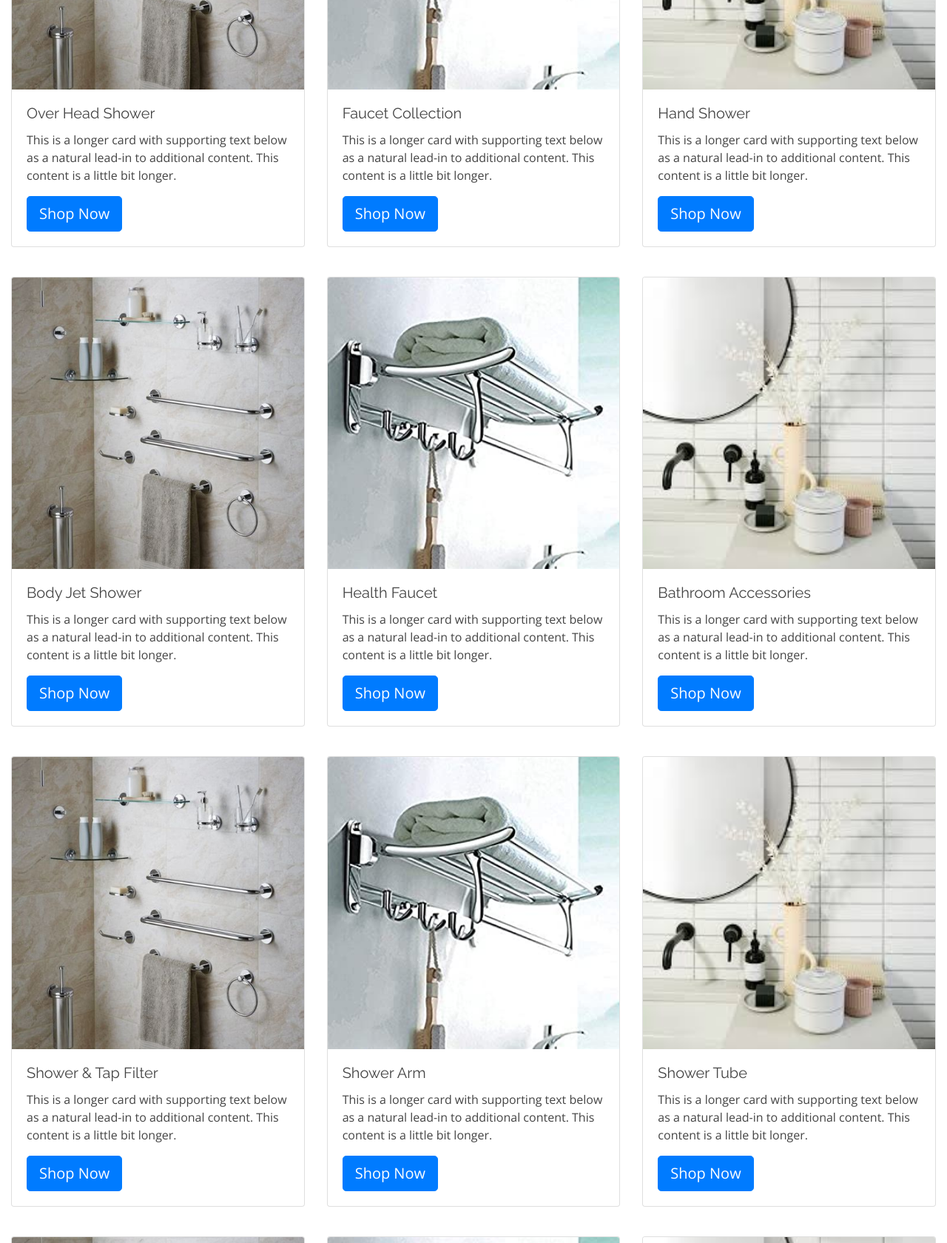
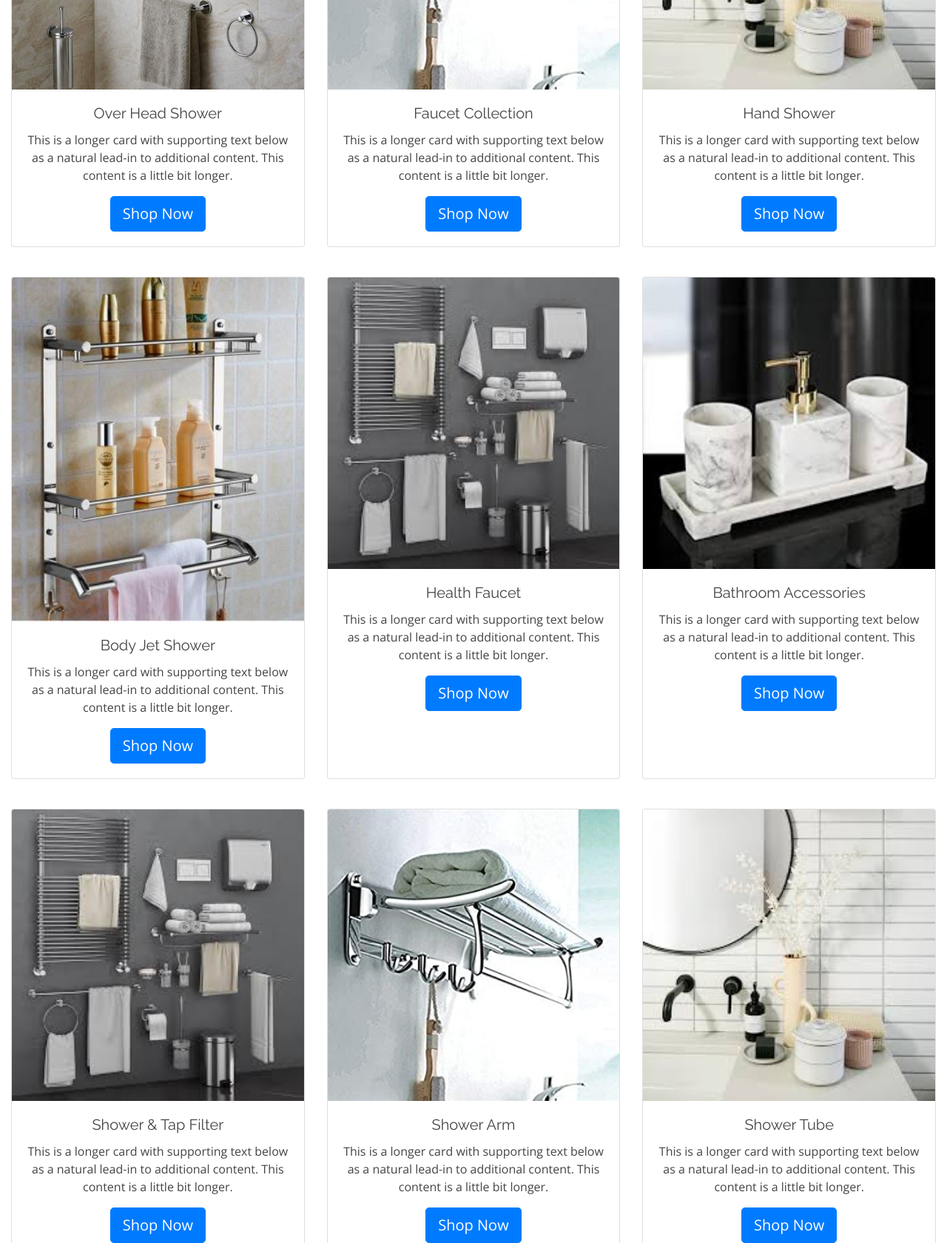
Before and after one commit to RajatVarshney18/Webizy-Internship-, a plain HTML site: page index.html in a window 1280 px wide. Shown: the part 1120-2800 px from the top of the page at 74% size. Drawn offline with nearby package versions, Linux system fonts and the light colour scheme.

Commit message:
Added images and some buttons in card

```diff
--- a/assets/css/style.css
+++ b/assets/css/style.css
@@ -512,7 +512,6 @@ section {
 .section-title p {
   margin-bottom: 0;
 }
-
 /*--------------------------------------------------------------
 # Breadcrumbs
 --------------------------------------------------------------*/
--- a/index.html
+++ b/index.html
@@ -57,7 +57,7 @@
           <li class="active"><a href="index.html">Home</a></li>
           <li><a href="about.html">About Us</a></li>
           <li><a href="#">Services</a></li>
-          <li><a href="#">ContactUs</a></li>
+
           <li class="drop-down"><a href="">Categories</a>
             <ul>
               <li><a href="#">Loron ipsum deal</a></li>
@@ -91,7 +91,7 @@
               </li>
             </ul>
           </li>
-          <li><a href="contact.html">Contact Us</a></li>
+           <li><a href="#">ContactUs</a></li>
         </ul>
       </nav><!-- .nav-menu -->
 
@@ -161,7 +161,7 @@
     <div class="card-deck">
       <div class="card">
         <img src="assets/img/p1.jpeg" class="card-img-top" alt="img1">
-        <div class="card-body">
+        <div class="card-body text-center">
           <h5 class="card-title">Over Head Shower</h5>
           <p class="card-text">This is a longer card with supporting text below as a natural lead-in to additional content. This content is a little bit longer.</p>
           <button type="button" class="btn btn-primary btn-lg">Shop Now</button>
@@ -169,7 +169,7 @@
       </div>
       <div class="card">
         <img src="assets/img/p2.jpg" class="card-img-top" alt="">
-        <div class="card-body">
+        <div class="card-body text-center">
           <h5 class="card-title">Faucet Collection</h5>
           <p class="card-text">This is a longer card with supporting text below as a natural lead-in to additional content. This content is a little bit longer.</p>
           <button type="button" class="btn btn-primary btn-lg">Shop Now</button>
@@ -177,7 +177,7 @@
   </div>
   <div class="card">
     <img src="assets/img/p3.jpg" class="card-img-top" alt="">
-    <div class="card-body">
+    <div class="card-body text-center">
       <h5 class="card-title">Hand Shower</h5>
       <p class="card-text">This is a longer card with supporting text below as a natural lead-in to additional content. This content is a little bit longer.</p>
       <button type="button" class="btn btn-primary btn-lg">Shop Now</button>
@@ -191,24 +191,24 @@
    <div class="container-fluid" style="padding-top: 40px;">
     <div class="card-deck">
   <div class="card">
-    <img src="assets/img/p1.jpeg" class="card-img-top" alt="">
-    <div class="card-body">
+    <img src="assets/img/p4.jpeg" class="card-img-top" alt=""  height="465">
+    <div class="card-body text-center">
       <h5 class="card-title">Body Jet Shower</h5>
       <p class="card-text">This is a longer card with supporting text below as a natural lead-in to additional content. This content is a little bit longer.</p>
      <button type="button" class="btn btn-primary btn-lg">Shop Now</button>
     </div>
   </div>
   <div class="card">
-    <img src="assets/img/p2.jpg" class="card-img-top" alt="">
-    <div class="card-body">
+    <img src="assets/img/p5.jpg" class="card-img-top" alt="">
+    <div class="card-body text-center">
       <h5 class="card-title">Health Faucet</h5>
       <p class="card-text">This is a longer card with supporting text below as a natural lead-in to additional content. This content is a little bit longer.</p>
       <button type="button" class="btn btn-primary btn-lg">Shop Now</button>
     </div>
   </div>
   <div class="card">
-    <img src="assets/img/p3.jpg" class="card-img-top" alt="">
-    <div class="card-body">
+    <img src="assets/img/p6.jpg" class="card-img-top" alt="">
+    <div class="card-body text-center">
       <h5 class="card-title">Bathroom Accessories</h5>
       <p class="card-text">This is a longer card with supporting text below as a natural lead-in to additional content. This content is a little bit longer.</p>
       <button type="button" class="btn btn-primary btn-lg">Shop Now</button>
@@ -223,8 +223,8 @@
  <div class="container-fluid" style="padding-top: 40px;">
     <div class="card-deck">
   <div class="card">
-    <img src="assets/img/p1.jpeg" class="card-img-top" alt="">
-    <div class="card-body">
+    <img src="assets/img/p7.jpg" class="card-img-top" alt="">
+    <div class="card-body text-center">
       <h5 class="card-title">Shower & Tap Filter</h5>
       <p class="card-text">This is a longer card with supporting text below as a natural lead-in to additional content. This content is a little bit longer.</p>
       <button type="button" class="btn btn-primary btn-lg">Shop Now</button>
@@ -232,7 +232,7 @@
   </div>
   <div class="card">
     <img src="assets/img/p2.jpg" class="card-img-top" alt="">
-    <div class="card-body">
+    <div class="card-body text-center">
       <h5 class="card-title">Shower Arm</h5>
       <p class="card-text">This is a longer card with supporting text below as a natural lead-in to additional content. This content is a little bit longer.</p>
       <button type="button" class="btn btn-primary btn-lg">Shop Now</button>
@@ -240,7 +240,7 @@
   </div>
   <div class="card">
     <img src="assets/img/p3.jpg" class="card-img-top" alt="">
-    <div class="card-body">
+    <div class="card-body text-center">
       <h5 class="card-title">Shower Tube</h5>
       <p class="card-text">This is a longer card with supporting text below as a natural lead-in to additional content. This content is a little bit longer.</p>
       <button type="button" class="btn btn-primary btn-lg">Shop Now</button>
@@ -255,23 +255,23 @@
     <div class="card-deck">
   <div class="card">
     <img src="assets/img/p1.jpeg" class="card-img-top" alt="">
-    <div class="card-body">
+    <div class="card-body text-center">
       <h5 class="card-title">Connection Pipe</h5>
       <p class="card-text">This is a longer card with supporting text below as a natural lead-in to additional content. This content is a little bit longer.</p>
       <button type="button" class="btn btn-primary btn-lg">Shop Now</button>
     </div>
   </div>
   <div class="card">
-    <img src="assets/img/p2.jpg" class="card-img-top" alt="">
-    <div class="card-body">
+    <img src="assets/img/p4.jpeg" class="card-img-top" alt="" height="465">
+    <div class="card-body text-center">
       <h5 class="card-title">Jet Spray</h5>
       <p class="card-text">This is a longer card with supporting text below as a natural lead-in to additional content. This content is a little bit longer.</p>
       <button type="button" class="btn btn-primary btn-lg">Shop Now</button>
     </div>
   </div>
   <div class="card">
-    <img src="assets/img/p3.jpg" class="card-img-top" alt="">
-    <div class="card-body">
+    <img src="assets/img/p6.jpg" class="card-img-top" alt="">
+    <div class="card-body text-center">
       <h5 class="card-title">Shower Tube</h5>
       <p class="card-text">This is a longer card with supporting text below as a natural lead-in to additional content. This content is a little bit longer.</p>
       <button type="button" class="btn btn-primary btn-lg">Shop Now</button>
```
Also changed, not shown: assets/img/p4.jpeg (added), assets/img/p5.jpg (added), assets/img/p6.jpg (added), assets/img/p7.jpg (added).
